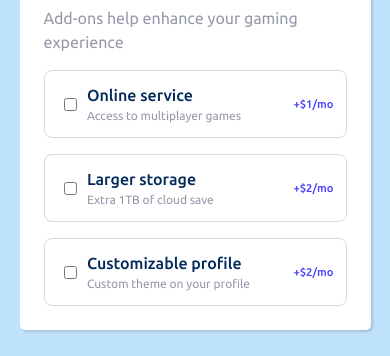
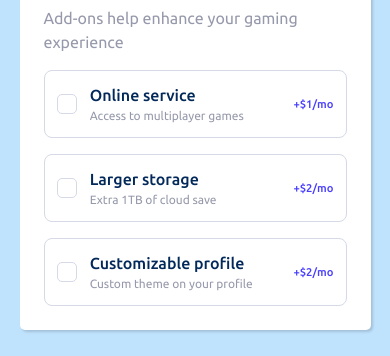
Before and after one commit to sodiqsanusi/multi-step-form, a Next.js app: page /addons in a window 390 px wide. Shown: the part 153-509 px from the top of the page. Built offline with nearby package versions, Linux system fonts and the light colour scheme.

Commit message:
Done with the styling of the third step (Mobile)

```diff
--- a/pages/addons.js
+++ b/pages/addons.js
@@ -3,6 +3,8 @@ import { useContext, useEffect } from 'react';
 import { globalContext } from '../globalContext';
 import Container from "../components/container/container";
 import styles from '../styles/addons.module.css';
+import Image from "next/image";
+import checkmarkIcon from '../public/images/icon-checkmark.svg'
 
 
 const AddOns = () => {
@@ -23,6 +25,7 @@ const AddOns = () => {
         <section className={styles.layout}>
           <label htmlFor="onlineService" className={styles.addons}>
             <input type="checkbox" name="onlineService" id="onlineService"/>
+            <span className={styles.checkmarkIcon}><Image src={checkmarkIcon} aria-hidden='true'/></span>
             <div className={styles.mid}>
               <h3>Online service</h3>
               <p>Access to multiplayer games</p>
@@ -31,6 +34,7 @@ const AddOns = () => {
           </label>
           <label htmlFor="largerStorage" className={styles.addons}>
             <input type="checkbox" name="largerStorage" id="largerStorage"/>
+            <span className={styles.checkmarkIcon}><Image src={checkmarkIcon} aria-hidden='true'/></span>
             <div className={styles.mid}>
               <h3>Larger storage</h3>
               <p>Extra 1TB of cloud save</p>
@@ -39,6 +43,7 @@ const AddOns = () => {
           </label>
           <label htmlFor="customProfile" className={styles.addons}>
             <input type="checkbox" name="customProfile" id="customProfile"/>
+            <span className={styles.checkmarkIcon}><Image src={checkmarkIcon} aria-hidden='true'/></span>
             <div className={styles.mid}>
               <h3>Customizable profile</h3>
               <p>Custom theme on your profile</p>
--- a/styles/addons.module.css
+++ b/styles/addons.module.css
@@ -4,6 +4,7 @@
   row-gap: 1em;
 }
 .addons{
+  position: relative;
   display: flex;
   align-items: center;
   justify-content: space-between;
@@ -18,6 +19,7 @@
 
 .mid{
   width: 70%;
+  margin-left: auto;
 }.mid h3{
   color: var(--marineBlue);
   font-size: 1rem;
@@ -33,9 +35,27 @@
   text-overflow: ellipsis;
 }
 
-.addons input{
-  width: 10%;
+.addons input[type=checkbox]{
+  appearance: none;
+    -webkit-appearance: none;
+    -moz-appearance: none;
   border: none;
+  outline: none;
+  background-color: transparent;
+  border: 1px solid var(--lightGray);
+  border-radius: 5px;
+  width: 20%;
+  max-width: 20px;
+  height: 20px;
+}
+.addons input[type=checkbox]:focus{
+  outline: 1px solid rgba(0, 0, 0, 0.2);
+}.addons input[type=checkbox]:checked{
+  background-color: var(--purplishBlue);
+}
+
+.addons:has(input[type=checkbox]:checked){
+  background-color: var(--magnolia);
 }
 
 .addons > p{
@@ -48,3 +68,8 @@
   white-space: nowrap;
   text-overflow: clip;
 }
+
+.addons .checkmarkIcon{
+  position: absolute;
+  left: min(7.5%, 16px);
+}
```
